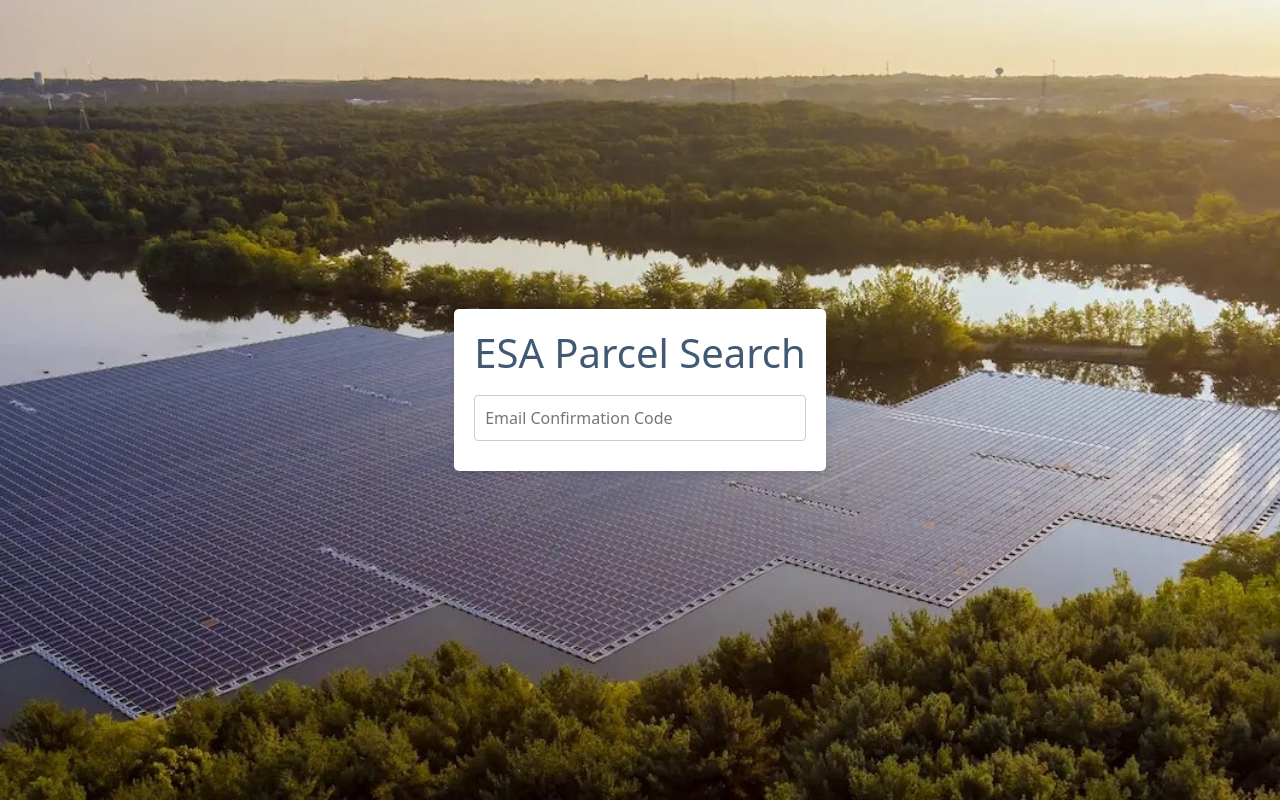
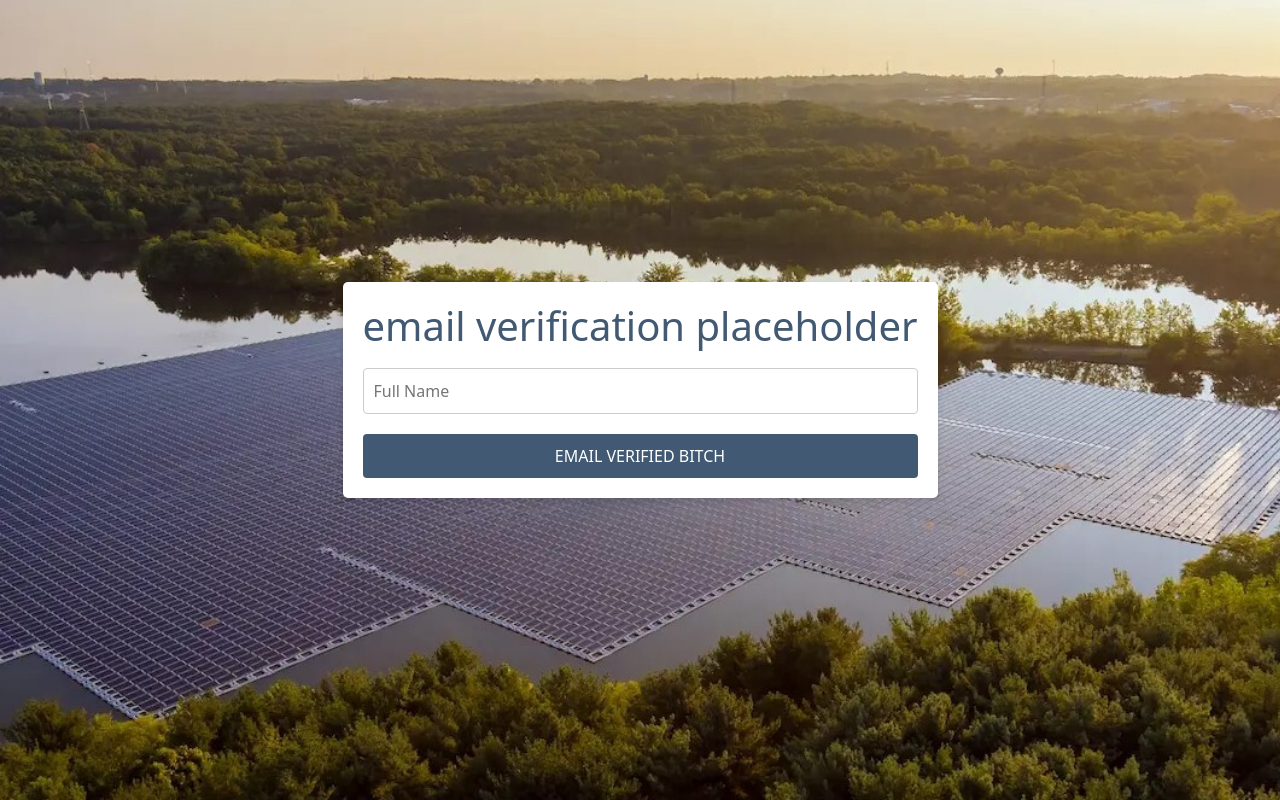
Before and after one commit to miguelperson/ESAWebpage, a React (Vite) app: page /EmailVerification in a window 1280 px wide. Built offline with nearby package versions, Linux system fonts and the light colour scheme.

Commit message:
placeholder email verification implemented, need to start working on dashboard

```diff
--- a/src/components/DashBoard.jsx
+++ b/src/components/DashBoard.jsx
@@ -14,6 +14,7 @@ function DashBoard() {
                 placeholder="Confirmation Code"
                 value={verificationCode}
             />
+            <p1>you're in the dashboard bitch</p1>
         </div>
 
     );
--- a/src/components/emailVerification.jsx
+++ b/src/components/emailVerification.jsx
@@ -4,18 +4,29 @@ import { useNavigate } from 'react-router-dom';
 
 
 function EmailVerification() {
-    const [verificationCode, setCode] = useState('');
+    const [input1, setInput1] = useState('');
+    const navigate = useNavigate();
+
+
+    const emailFunction = (event) => {
+        event.preventDefault();
+        navigate('/DashBoard');
+    }
+
 
     return (
         <div>
-            <h1>ESA Parcel Search</h1>
-            <input
-                onChange={e => setCode(e.target.value)}
-                className="component-input"
-                type="email"
-                placeholder="Email Confirmation Code"
-                value={verificationCode}
-            />
+            <h1>email verification placeholder</h1>
+            <form onSubmit={emailFunction}>
+                <input
+                    onChange={e => setInput1(e.target.value)}
+                    className="component-input"
+                    type="text"
+                    placeholder="Full Name"
+                    value={input1}
+                />
+                <button type="submit" className="component-button">EMAIL VERIFIED BITCH</button>
+            </form>
         </div>
 
     );
```
